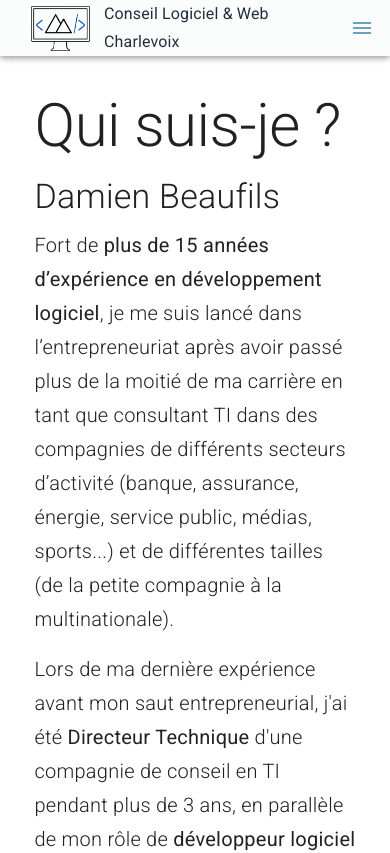
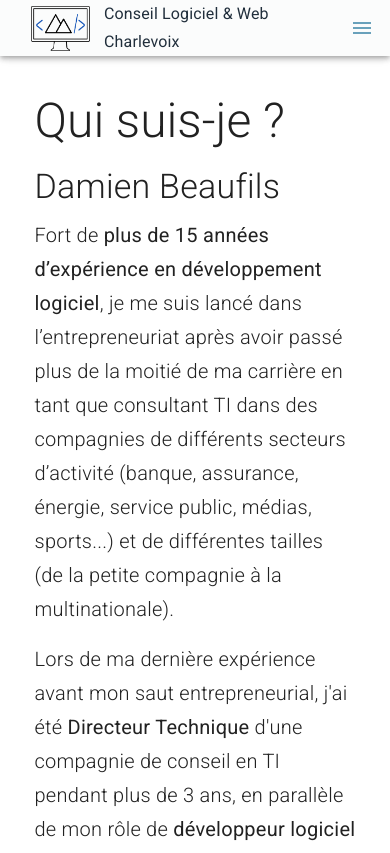
Before and after one commit to damienbeaufils/clweb-charlevoix, a Nuxt app: page /equipe in a window 390 px wide. Shown: the top 853 px of the page. Built offline with nearby package versions, Linux system fonts and the light colour scheme.

Commit message:
💄 improve display on mobile

```diff
--- a/components/AboutMe.vue
+++ b/components/AboutMe.vue
@@ -4,7 +4,7 @@
       <v-col class="pa-5" cols="12" lg="6">
         <base-bubble-1 style="transform: translate(5%, -5%)" />
 
-        <base-heading class="info--text mb-15" tag="h2">
+        <base-heading class="info--text mb-10 mb-lg-15" tag="h2">
           Pourquoi collaborer avec nous ?
         </base-heading>
 
--- a/components/GetInTouch.vue
+++ b/components/GetInTouch.vue
@@ -15,14 +15,14 @@
         <base-heading class="mb-5" tag="h2"> Contactez-nous </base-heading>
 
         <base-subheading class="mt-10 mb-10" tag="p">
-          Envoyez nous directement un courriel à notre adresse
+          Envoyez-nous directement un courriel à notre adresse
           <base-btn href="mailto:contact@clweb-charlevoix.ca">
             contact@clweb-charlevoix.ca
           </base-btn>
         </base-subheading>
 
         <base-subheading class="mb-5" tag="p">
-          Ou bien contactez-nous par ce formulaire
+          Ou bien envoyez-nous un message par ce formulaire
         </base-subheading>
         <v-form
           ref="form"
--- a/components/RecentProjects.vue
+++ b/components/RecentProjects.vue
@@ -17,7 +17,7 @@
           style="transform: rotate(180deg) translateX(0%)"
         />
 
-        <base-heading tag="h2" class="mb-15 mt-lg-10 info--text">
+        <base-heading tag="h2" class="mb-10 mb-lg-15 mt-lg-10 info--text">
           Ils nous ont fait confiance
         </base-heading>
 
--- a/components/Welcome.vue
+++ b/components/Welcome.vue
@@ -19,10 +19,10 @@
       >
         <v-row class="info--text" align="center" justify="center">
           <v-col cols="10">
-            <base-heading class="mt-15">
+            <base-heading class="mt-10 mt-lg-15">
               Fournir des <b>solutions simples</b> à vos problèmes complexes
             </base-heading>
-            <base-subheading tag="h2" class="mt-10 mb-10">
+            <base-subheading class="mt-10 mb-10">
               Réalisation de logiciels, d'applications web et de sites internet
               <b>sur-mesure</b>, au cœur de Charlevoix
             </base-subheading>
--- a/components/base/Heading.vue
+++ b/components/base/Heading.vue
@@ -1,5 +1,8 @@
 <template>
-  <component :is="tag" class="display-3 v-heading mb-3 font-weight-light">
+  <component
+    :is="tag"
+    class="text-h3 text-md-h2 base-heading mb-3 font-weight-light"
+  >
     <slot />
   </component>
 </template>
@@ -17,7 +20,8 @@ export default {
 }
 </script>
 
-<style lang="sass">
-.v-heading
-  letter-spacing: 3px !important
+<style scoped>
+.base-heading {
+  word-break: break-word;
+}
 </style>
--- a/components/base/Subheading.vue
+++ b/components/base/Subheading.vue
@@ -1,5 +1,5 @@
 <template>
-  <component :is="tag" class="display-1 v-heading mb-3 font-weight-light">
+  <component :is="tag" class="text-h4 base-subheading mb-3 font-weight-light">
     <slot />
   </component>
 </template>
@@ -11,8 +11,14 @@ export default {
   props: {
     tag: {
       type: String,
-      default: 'h1',
+      default: 'h2',
     },
   },
 }
 </script>
+
+<style scoped>
+.base-subheading {
+  word-break: break-word;
+}
+</style>
--- a/pages/equipe.vue
+++ b/pages/equipe.vue
@@ -11,7 +11,7 @@
           <v-row align="center" justify="center">
             <v-col cols="10">
               <base-heading class="mt-10 mb-5"> Qui suis-je ? </base-heading>
-              <base-subheading tag="h2"> Damien Beaufils </base-subheading>
+              <base-subheading> Damien Beaufils </base-subheading>
               <base-text>
                 Fort de
                 <b>plus de 15 années d’expérience en développement logiciel</b>,
--- a/pages/services/coaching-et-formation.vue
+++ b/pages/services/coaching-et-formation.vue
@@ -13,7 +13,7 @@
               <base-heading class="mt-10 mb-5">
                 Coaching et formation d'équipes de développement
               </base-heading>
-              <base-subheading tag="h2">
+              <base-subheading>
                 Pour accompagner et former une ou plusieurs équipes de
                 développement de votre compagnie
               </base-subheading>
--- a/pages/services/conseil-et-accompagnement.vue
+++ b/pages/services/conseil-et-accompagnement.vue
@@ -13,7 +13,7 @@
               <base-heading class="mt-10 mb-5">
                 Conseil et accompagnement
               </base-heading>
-              <base-subheading tag="h2">
+              <base-subheading>
                 Pour vous conseiller dans la prise de décisions importantes et
                 structurantes pour votre compagnie
               </base-subheading>
--- a/pages/services/directeur-technique-a-la-demande.vue
+++ b/pages/services/directeur-technique-a-la-demande.vue
@@ -13,7 +13,7 @@
               <base-heading class="mt-10 mb-5">
                 Directeur Technique à la demande (<i>CTO-as-a-Service</i>)
               </base-heading>
-              <base-subheading tag="h2">
+              <base-subheading>
                 Pour occuper le rôle de Directeur Technique dans votre
                 compagnie, à raison de quelques heures par semaine ou par mois
               </base-subheading>
--- a/pages/services/realisation-et-hebergement.vue
+++ b/pages/services/realisation-et-hebergement.vue
@@ -13,7 +13,7 @@
               <base-heading class="mt-10 mb-5">
                 Réalisation et hébergement
               </base-heading>
-              <base-subheading tag="h2">
+              <base-subheading>
                 Pour la conception d’un logiciel ou la création d'un site web
                 sur-mesure, de qualité, adapté à vos besoins et contraintes
               </base-subheading>
```
